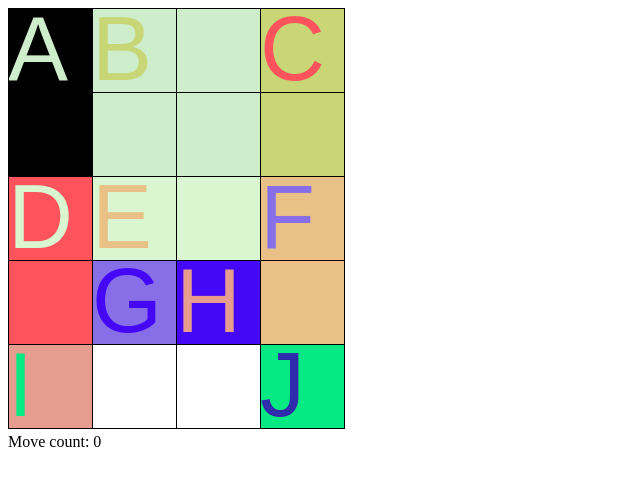
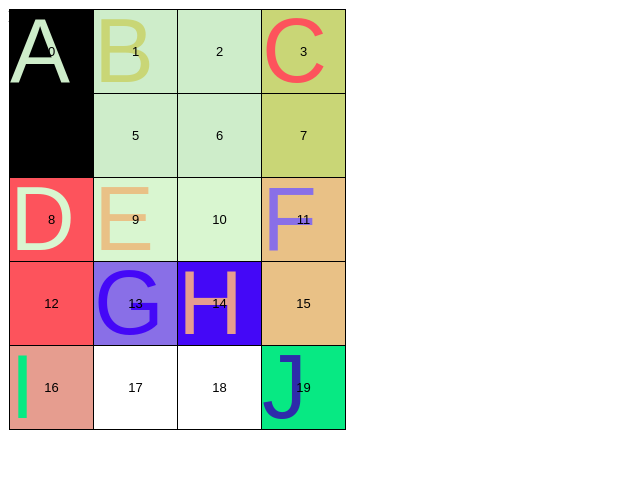
Before and after one commit to nmehta001/SlidingPuzzle, a plain HTML site: page main.html in a window 1280 px wide. Shown: the whole page, without its empty margins (0-640 px from the left). Drawn offline with Linux system fonts and the light colour scheme.

Commit message:
Replaced grid with a clickable grid

```diff
--- a/assets/js/main.js
+++ b/assets/js/main.js
@@ -40,29 +40,56 @@ const randomColor = (() => {
     };
 })();
 
-function CanvasGrid(canvas) {
-    this.height = canvas.height;
-    this.width = canvas.width;
-    this.ctx = canvas.getContext('2d');
+function clickableGrid(rows, cols, callback) {
+    let i = 0;
+    const grid = document.createElement('table');
+    grid.className = 'grid';
+    for (let r = 0; r < rows; r++) {
+        let tr = grid.appendChild(document.createElement('tr'));
+        for (let c = 0; c < cols; c++) {
+            let cell = tr.appendChild(document.createElement('td'));
+            cell.innerHTML = i++;
+            cell.addEventListener('click', (function (el, r, c, i) {
+                return function () {
+                    callback(el, r, c, i);
+                }
+            })(cell, r, c, i), false);
+        }
+    }
+    return grid;
+}
 
-    for (let i = 0; i <= this.width; i += 84) {
-        this.ctx.moveTo(.5 + i, 0);
-        this.ctx.lineTo(.5 + i, this.height);
-    }
-
-    for (let i = 0; i <= this.height; i += 84) {
-        this.ctx.moveTo(0, .5 + i);
-        this.ctx.lineTo(this.width, .5 + i);
-    }
-
-    this.ctx.strokeStyle = "black";
-    this.ctx.stroke();
-}
+// function CanvasGrid(canvas) {
+//     this.height = canvas.height;
+//     this.width = canvas.width;
+//     this.ctx = canvas.getContext('2d');
+//
+//     this.tileSize = 84 * 84;
+//     this.tiles = 20;
+//
+//     CanvasGrid.prototype.drawGrid = function () {
+//         for (let i = 0; i <= this.width; i += 84) {
+//             this.ctx.moveTo(.5 + i, 0);
+//             this.ctx.lineTo(.5 + i, this.height);
+//         }
+//
+//         for (let i = 0; i <= this.height; i += 84) {
+//             this.ctx.moveTo(0, .5 + i);
+//             this.ctx.lineTo(this.width, .5 + i);
+//         }
+//
+//         this.ctx.strokeStyle = "black";
+//         this.ctx.stroke();
+//     };
+//
+//     CanvasGrid.prototype.getGridPosition = function (event) {
+//         console.log(event)
+//     }
+// }
 
 /**
  * Canvas State Modifications and methods
  */
-
 function CanvasState(canvas) {
     this.canvas = canvas;
     this.width = canvas.width;
@@ -167,8 +194,6 @@ CanvasState.prototype.draw = function () {
         }
 
         this.valid = true;
-
-        new CanvasGrid(this.canvas)
     }
 };
 
@@ -209,12 +234,26 @@ const blocks = [
 ];
 
 function init() {
+    let lastClicked;
     const canvas = document.getElementById('canvas');
     const state = new CanvasState(canvas);
 
     blocks.forEach(block => {
         state.addBlock(new Block(block.height, block.letter, block.width, block.x, block.y));
     });
+
+    const grid = clickableGrid(5, 4, function (el, row, col, i) {
+        console.log("You clicked on element:", el);
+        console.log("You clicked on row:", row);
+        console.log("You clicked on col:", col);
+        console.log("You clicked on item #:", i);
+
+        el.className = 'clicked';
+        if (lastClicked) lastClicked.className = '';
+        lastClicked = el;
+    });
+
+    document.body.appendChild(grid);
 }
 
 window.addEventListener('load', () => {
--- a/assets/styles/main.css
+++ b/assets/styles/main.css
@@ -1,11 +1,24 @@
 .grid {
-    display: grid;
-    grid-template-columns: auto auto auto auto;
-    max-width: 336px;
+    border-collapse: collapse;
+    left: 9px;
+    position: absolute;
+    top: 9px;
+    z-index: 3;
 }
 
-.grid__item {
-    border: 1px solid #e7004e;
-    padding: 2rem;
+.grid td {
+    cursor: pointer;
+    width: 81px;
+    height: 81px;
+    border: 1px solid #000;
     text-align: center;
+    font-family: sans-serif;
+    font-size: 13px
 }
+
+canvas {
+    left: 10px;
+    position: absolute;
+    top: 10px;
+    z-index: 1;
+}
```
